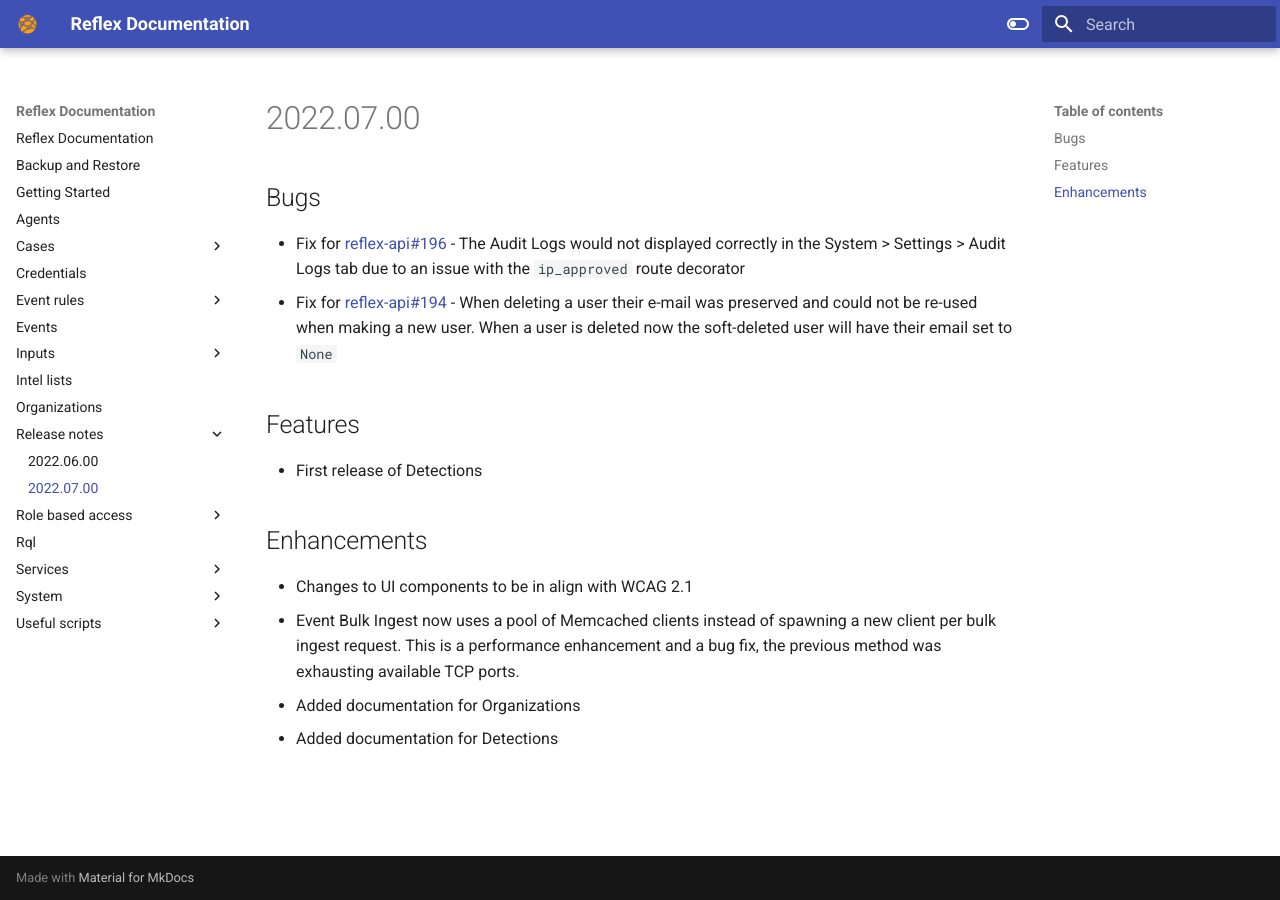
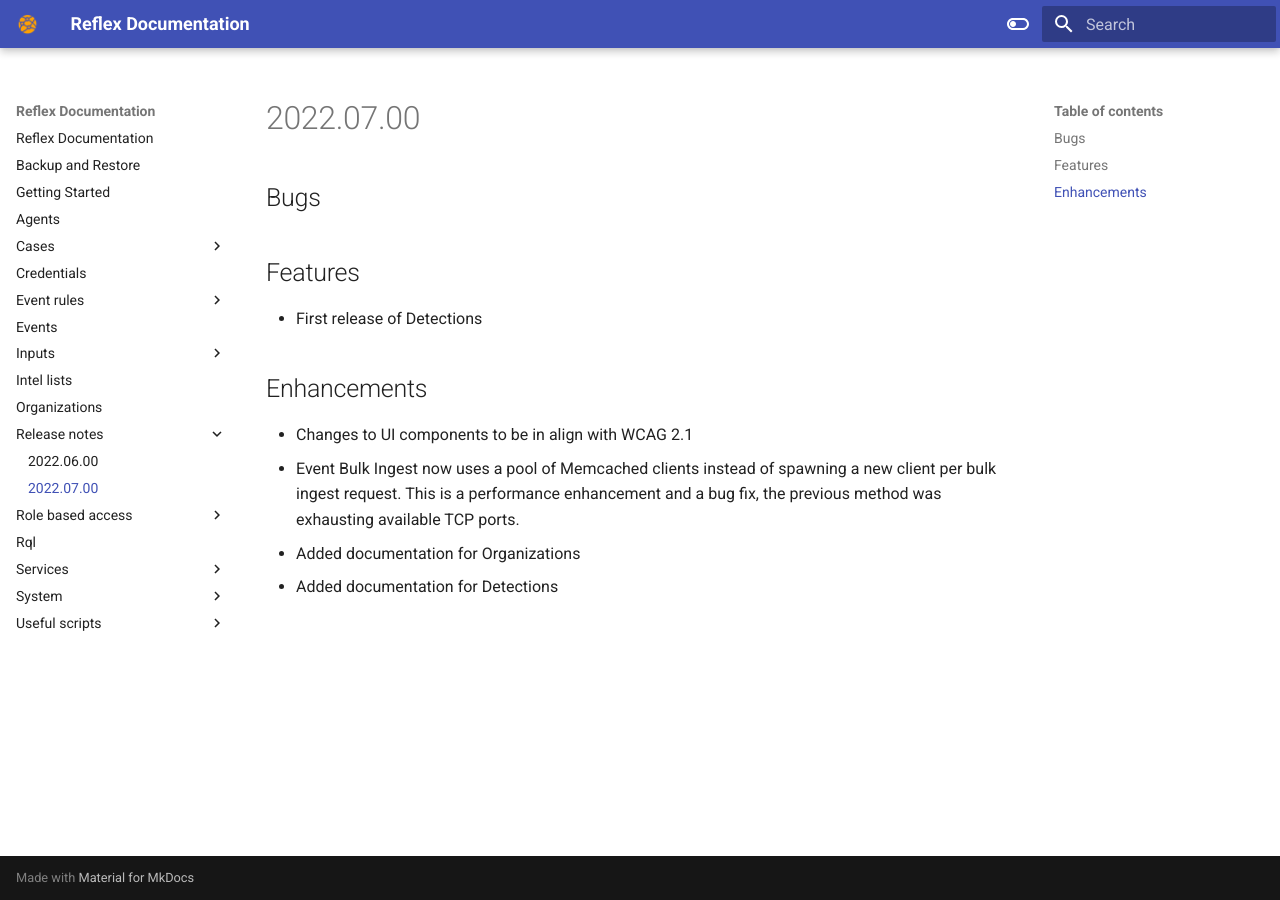
Before and after one commit to reflexsoar/reflex-docs, an MkDocs documentation site: the page built from docs/release-notes/2022.07.00.md, in a window 1280 px wide. Built offline with MkDocs 1.6.1 and Material for MkDocs 9.7.7, drawn with Linux system fonts in a browser that asks for light colours.

Commit message:
more changes

```diff
--- a/docs/release-notes/2022.07.00.md
+++ b/docs/release-notes/2022.07.00.md
@@ -1,9 +1,6 @@
 # 2022.07.00
 
 ## Bugs
-
-- Fix for [reflex-api#196](https://github.com/reflexsoar/reflex-api/issues/196) - The Audit Logs would not displayed correctly in the System > Settings > Audit Logs tab due to an issue with the `ip_approved` route decorator
-- Fix for [reflex-api#194](https://github.com/reflexsoar/reflex-api/issues/194) - When deleting a user their e-mail was preserved and could not be re-used when making a new user.  When a user is deleted now the soft-deleted user will have their email set to `None`
 
 
 ## Features
```
Also changed, not shown: docs/release-notes/2022.06.00.md (+2 -0 lines).
